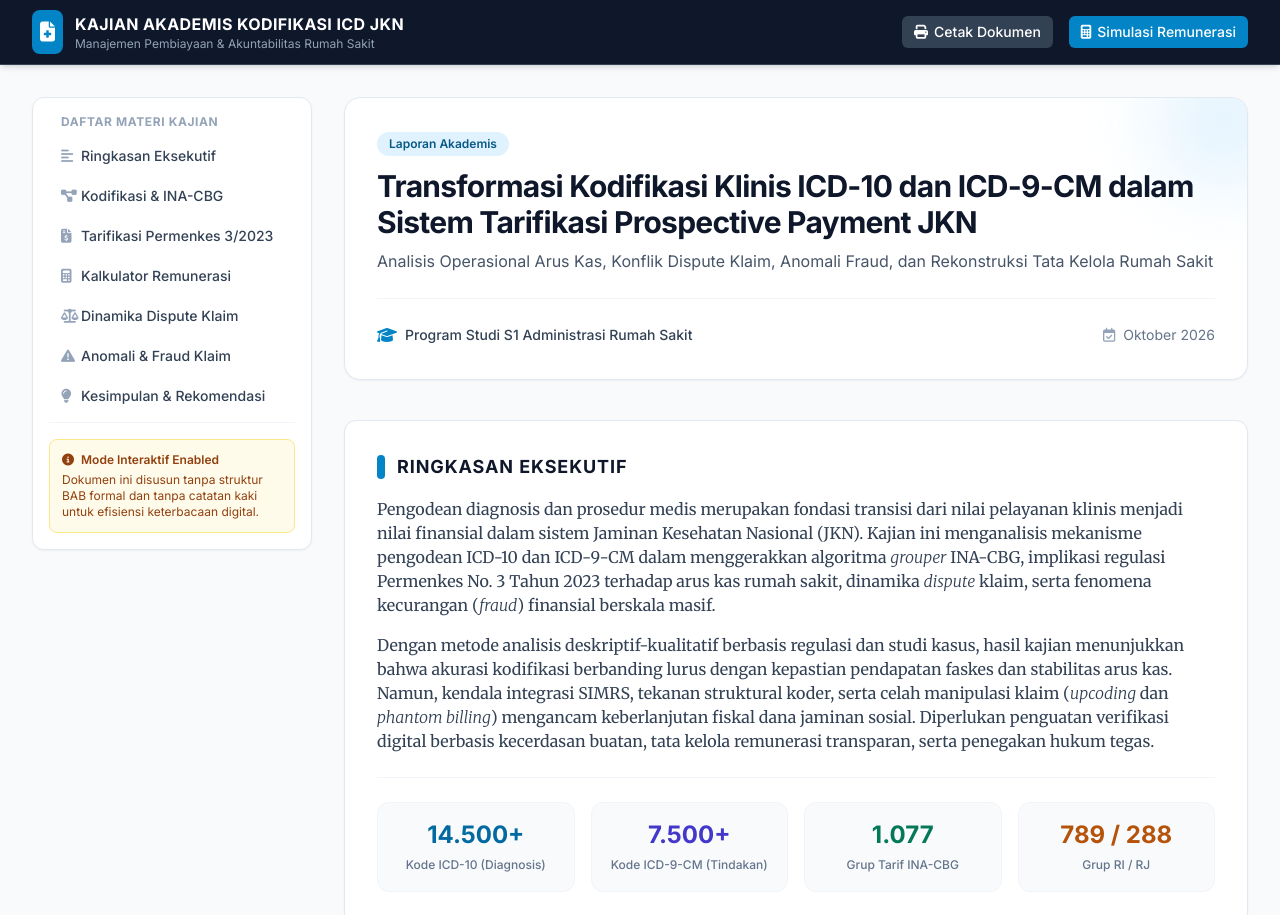
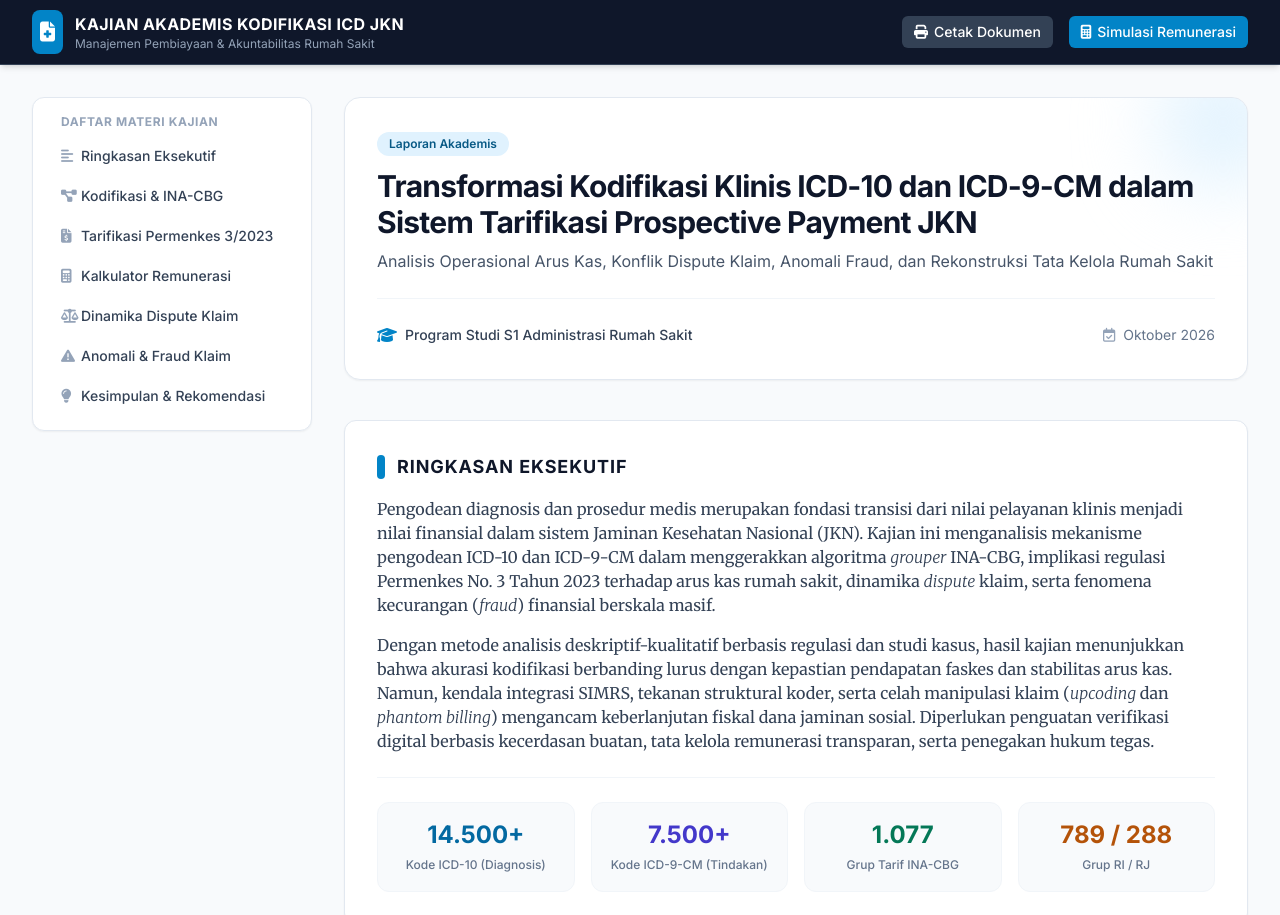
Before and after one commit to snoppy1812/Kelompok-4-MANAJEMEN-REKAM-MEDIS, a plain HTML site: page index.html in a window 1280 px wide. Shown: the top 915 px of the page. Drawn offline with nearby package versions, Linux system fonts and the light colour scheme.

Commit message:
Update index.html

```diff
--- a/index.html
+++ b/index.html
@@ -34,7 +34,7 @@ body{font-family:'Inter',sans-serif}.serif-content{font-family:'Merriweather',se
 <a href="#dispute" class="nav-link flex items-center px-3 py-2 text-sm font-medium rounded-lg text-slate-700 hover:bg-slate-100 hover:text-sky-700"><i class="fa-solid fa-scale-balanced w-5 text-slate-400"></i> Dinamika Dispute Klaim</a>
 <a href="#fraud" class="nav-link flex items-center px-3 py-2 text-sm font-medium rounded-lg text-slate-700 hover:bg-slate-100 hover:text-sky-700"><i class="fa-solid fa-triangle-exclamation w-5 text-slate-400"></i> Anomali & Fraud Klaim</a>
 <a href="#rekomendasi" class="nav-link flex items-center px-3 py-2 text-sm font-medium rounded-lg text-slate-700 hover:bg-slate-100 hover:text-sky-700"><i class="fa-solid fa-lightbulb w-5 text-slate-400"></i> Kesimpulan & Rekomendasi</a>
-</nav><div class="pt-4 border-t border-slate-100 mt-4"><div class="bg-amber-50 border border-amber-200 rounded-lg p-3 text-xs text-amber-800"><p class="font-semibold mb-1"><i class="fa-solid fa-info-circle mr-1"></i> Mode Interaktif Enabled</p>Dokumen ini disusun tanpa struktur BAB formal dan tanpa catatan kaki untuk efisiensi keterbacaan digital.</div></div>
+
 </div></aside>
 
 <main class="lg:col-span-9 space-y-10">
```
